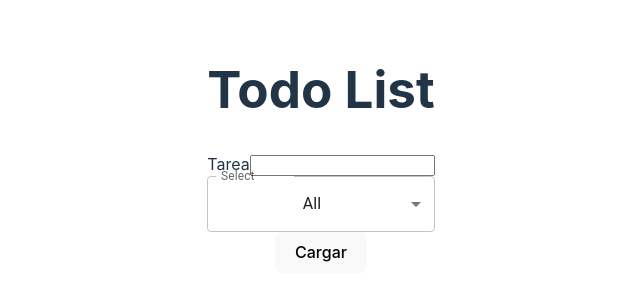
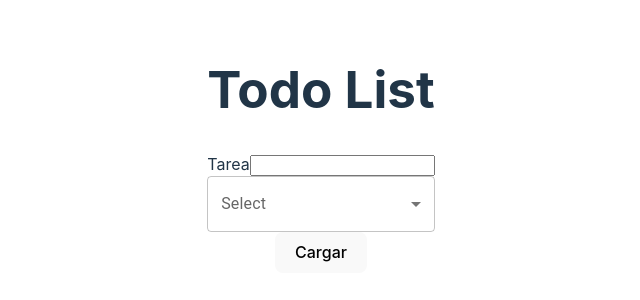
Before and after one commit to GonzalezMariaSol/ToDoList-Project, a React (Vite) app: page / in a window 1280 px wide. Shown: the part 250-550 px from the top of the page, without its empty margins (319-959 px from the left). Built offline with nearby package versions, Linux system fonts and the light colour scheme.

Commit message:
remove the initial useState - break the motion of my select

```diff
--- a/src/assets/components/TaskTypeSelector.jsx
+++ b/src/assets/components/TaskTypeSelector.jsx
@@ -7,7 +7,7 @@ import MenuItem from "@mui/material/MenuItem"; //le da estilos a mi menuItem que
 
 const TaskTypeSelector = () => {
 
-const [optionChosen, setOptionChosen] = useState('all'); //Iniciamos la app con la opcion all ya seleccionada
+const [optionChosen, setOptionChosen] = useState(''); //Iniciamos la app con la opcion all ya seleccionada
 
 const selectOption = (e) => {
     console.log(e.target.value);//devuelve la opcion elegida
```
